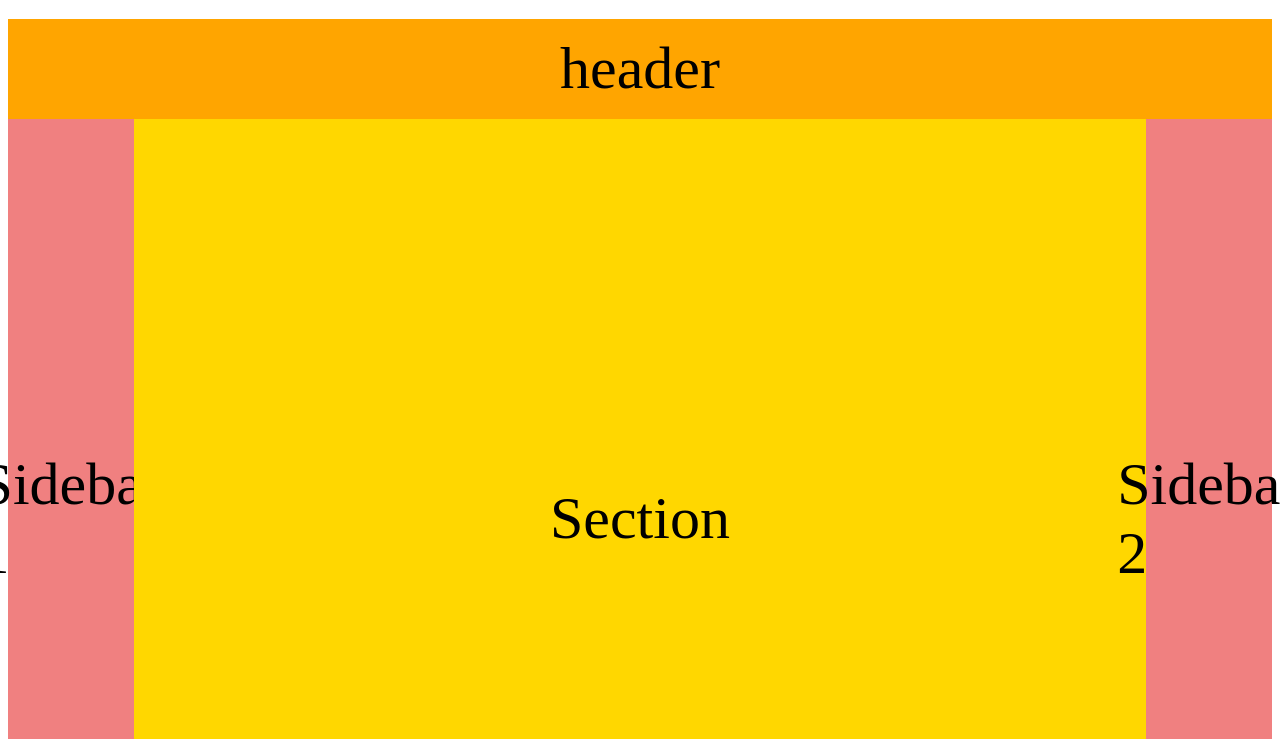
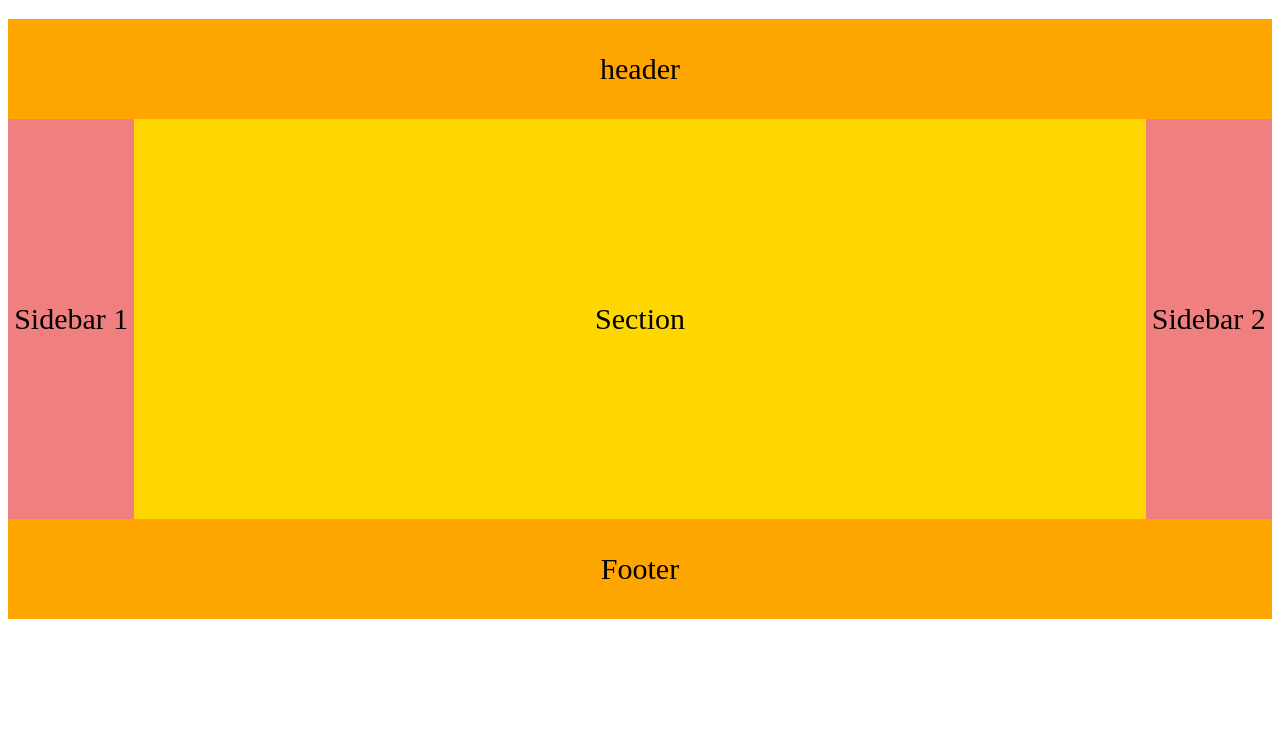
Before and after one commit to koushikmaya04/fullstack-node-journey, a plain HTML site: page week-02/task-01-layout-comparison/flexbox-layout/index.html in a window 1280 px wide. Shown: the part 61-800 px from the top of the page. Drawn offline with Linux system fonts and the light colour scheme.

Commit message:
Complete Holy Grail layout using CSS float,Grid,Flex-box

```diff
--- a/week-02/task-01-layout-comparison/flexbox-layout/styles.css
+++ b/week-02/task-01-layout-comparison/flexbox-layout/styles.css
@@ -4,18 +4,18 @@
     display:flex;
     justify-content:center;
     align-items:center;
-    font-size:60px;
+    font-size:30px;
 }
 .container {
     display: flex;
     font-size:60px;
-    height: 100vh;
+    height: 400px;
 }
 .item {
     display:flex;
     justify-content:center;
     align-items:center;
-    font-size:60px;
+    font-size:30px;
 }
 .item1 {
     width:10%;
@@ -35,5 +35,5 @@
     display:flex;
     justify-content:center;
     align-items:center;
-    font-size:60px;
+    font-size:30px;
 }
--- a/week-02/task-01-layout-comparison/float-layout/styles.css
+++ b/week-02/task-01-layout-comparison/float-layout/styles.css
@@ -3,39 +3,39 @@
     background-color: orange;
     text-align: center;
      line-height: 40px;
-     font-size:40px;
+     font-size:20px;
 
 }
 
 .left{
 
     float: left;
-    height:900px ;
+    height:600px ;
     width:10%;
       background-color: lightcoral;
       text-align: center;
       line-height: 200px;
-      font-size:40px;
+      font-size:20px;
 }
 section {
 
     float: left;
 
     width: 80%;
-    height: 900px;
+    height: 600px;
     background-color: gold;
     text-align: center;
     line-height: 200px;
-    font-size:40px;
+    font-size:20px;
 }
 .right{
     float: left;
-    height:900px ;
+    height:600px ;
     width:10%;
       background-color: lightcoral;
       text-align: center;
       line-height: 200px;
-      font-size:40px;
+      font-size:20px;
 }
 footer {
 
@@ -45,5 +45,5 @@
     background-color: orange;
     text-align: center;
     line-height: 40px;
-    font-size:40px;
+    font-size:20px;
 }
--- a/week-02/task-01-layout-comparison/grid-layout/styles.css
+++ b/week-02/task-01-layout-comparison/grid-layout/styles.css
@@ -3,7 +3,7 @@
     display: grid;
     width:100%;
     height:100vh;
-    font-size:60px;
+    font-size:40px;
     grid-template-rows: 80px 1fr 80px;
 }
 #head{
--- a/week-02/task-02-card-gallery/styles.css
+++ b/week-02/task-02-card-gallery/styles.css
@@ -21,7 +21,7 @@
 
 .gallary{
     display: grid;
-    grid-template-columns: repeat(auto-fit, minmax(1300px, 1fr));
+    grid-template-columns: repeat(auto-fit, minmax(300px, 1fr));
     gap: 25px;
     padding: 25px;
 }
@@ -29,7 +29,7 @@
 
 .item{
     width:100%;
-    height:800px;
+    height:400px;
     object-fit:cover;
     border-radius:20px;
 
```
